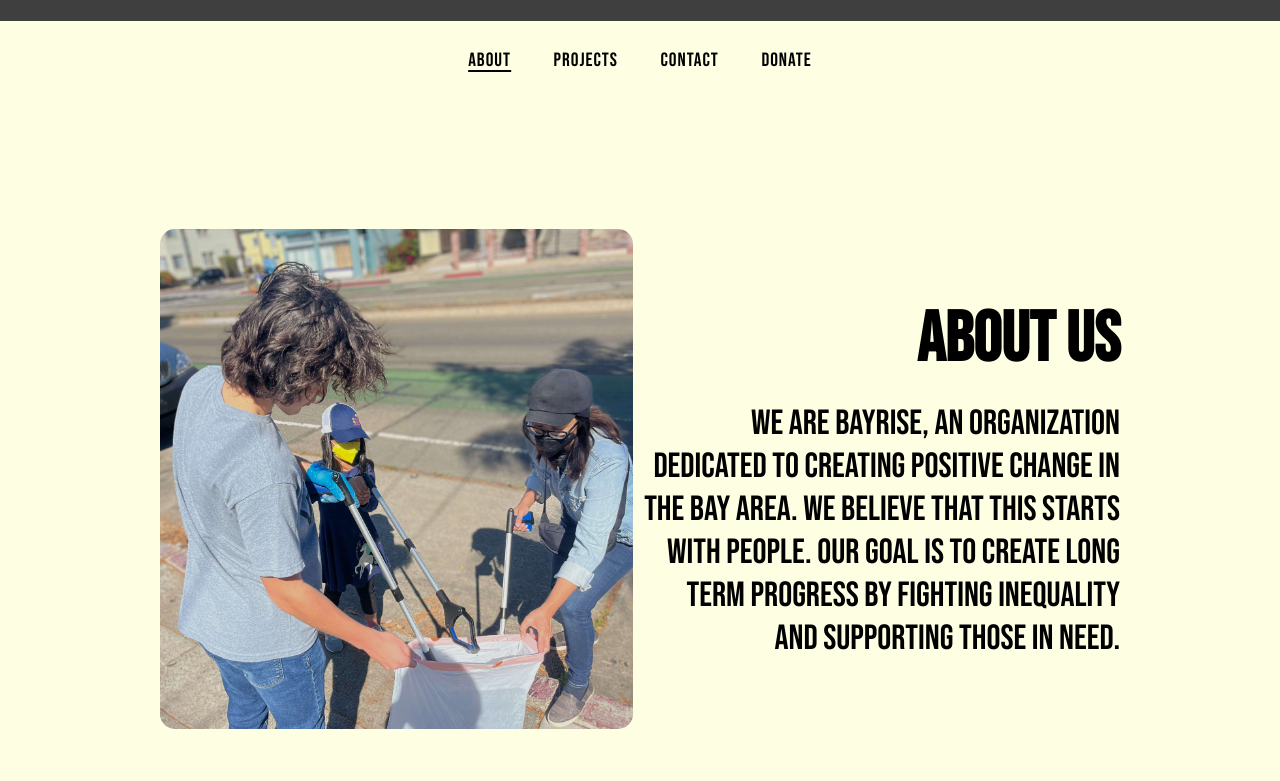
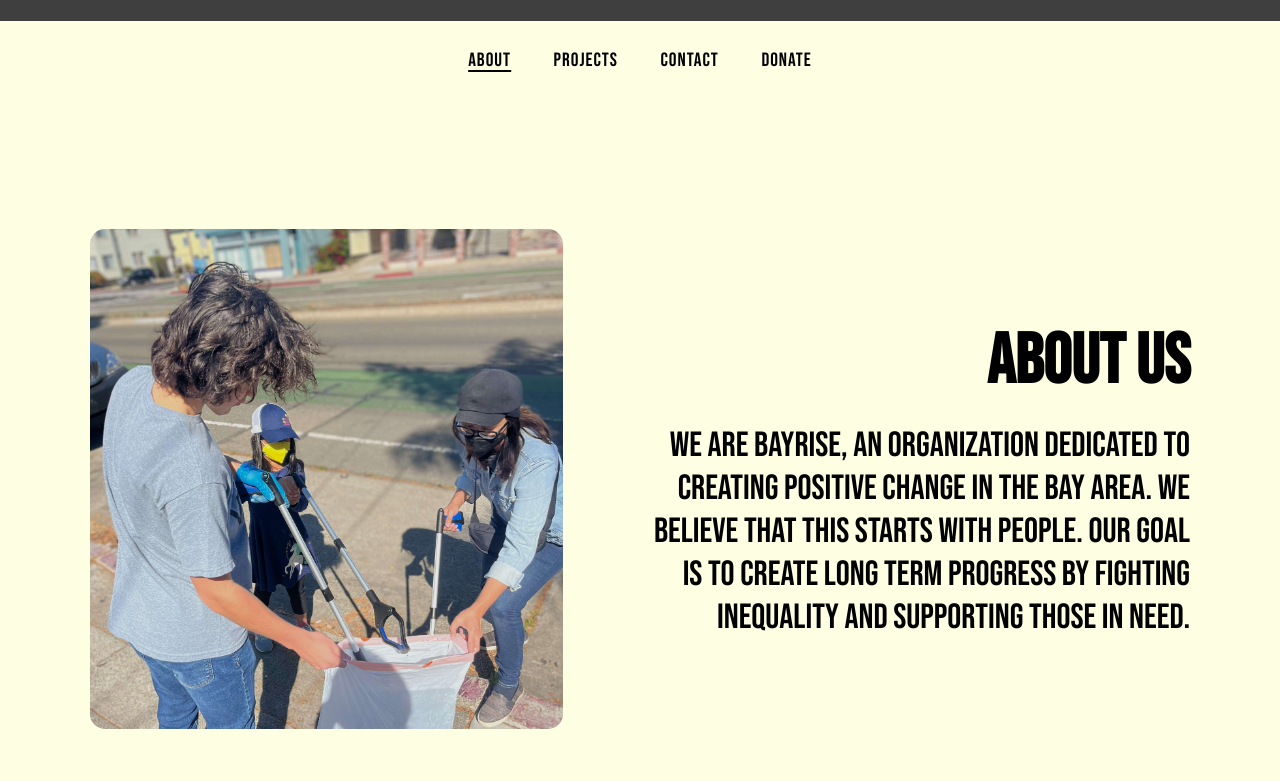
Before and after one commit to clewner/bayrise, a plain HTML site: page index.html in a window 1280 px wide. Shown: the part 779-1560 px from the top of the page. Drawn offline with Linux system fonts and the light colour scheme; grey boxes are pictures that could not be loaded.

Commit message:
Update style.css

```diff
--- a/style.css
+++ b/style.css
@@ -260,6 +260,7 @@ h1{
     border:none;
     margin:0;
     padding:0;
+    min-height:100vh;
 
 }
 
@@ -282,14 +283,15 @@ h1{
 }
 
 .aboutwithimage{
-    left:12.5%;
+    left:50%;
+    transform: translateX(-50%);
     height:500px;
     margin-top:10%;
     margin-bottom:10%;
     position: relative;
     display: inline-block;
     background:transparent;
-    width:75%;
+    width:1100px;
 
 }
 
```
